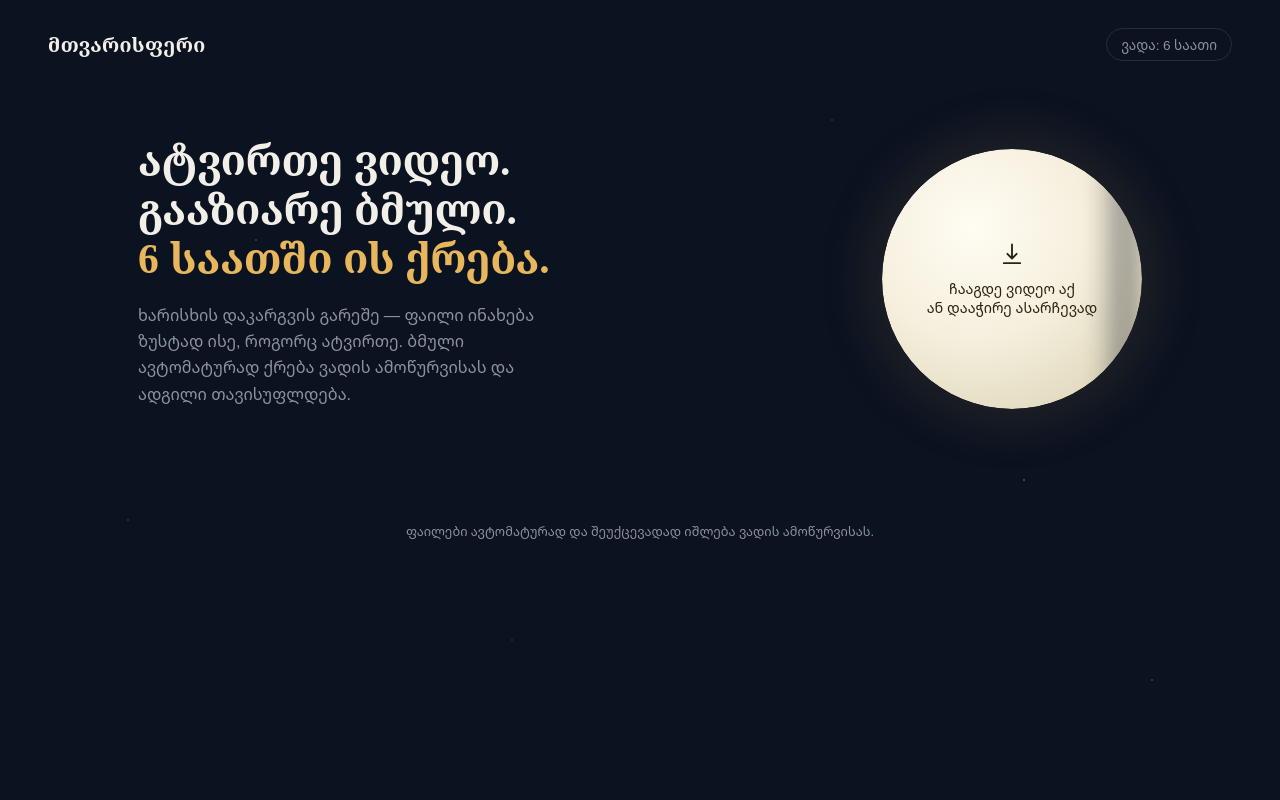
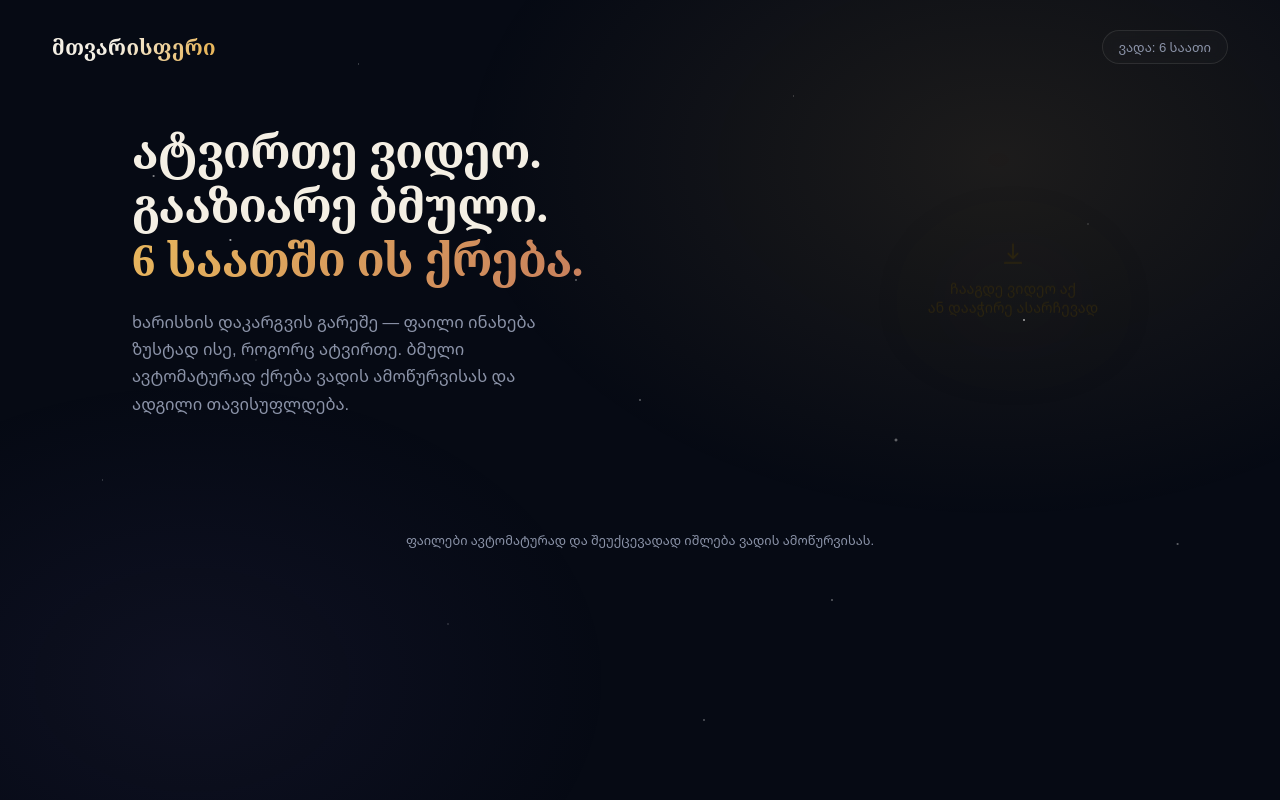
Before and after one commit to giorgikavelashvili99-png/2313, a Flask app: page / in a window 1280 px wide. Run offline with Flask 3, Linux system fonts and the light colour scheme.

Commit message:
Update style.css

```diff
--- a/static/style.css
+++ b/static/style.css
@@ -1,14 +1,16 @@
 :root {
-  --bg: #0B1220;
-  --bg-panel: #101B30;
-  --text: #F2EFE9;
-  --text-dim: #8B93A0;
+  --bg: #060a14;
+  --bg-panel: rgba(16, 24, 43, 0.55);
+  --bg-panel-solid: #101728;
+  --text: #F4EFE4;
+  --text-dim: #8B93A8;
   --accent: #E8B75D;
-  --accent-soft: rgba(232, 183, 93, 0.18);
-  --line: rgba(242, 239, 233, 0.12);
-  --moon-light: #F5EFDD;
-  --moon-shadow: #0B1220;
-  --radius: 14px;
+  --accent-2: #C87F5C;
+  --accent-glow: rgba(232, 183, 93, 0.25);
+  --line: rgba(244, 239, 228, 0.10);
+  --moon-light: #F6EEDC;
+  --moon-shadow: #050810;
+  --radius: 16px;
   --serif: 'Noto Serif Georgian', serif;
   --sans: 'Noto Sans Georgian', sans-serif;
 }
@@ -25,43 +27,76 @@
   overflow-x: hidden;
 }
 
+/* ---------------- Backdrop: layered glow + stars ---------------- */
 .stars {
   position: fixed;
   inset: 0;
   z-index: 0;
-  background-image:
-    radial-gradient(1px 1px at 20% 30%, rgba(255,255,255,.5), transparent),
-    radial-gradient(1px 1px at 65% 15%, rgba(255,255,255,.35), transparent),
-    radial-gradient(1.5px 1.5px at 80% 60%, rgba(255,255,255,.4), transparent),
-    radial-gradient(1px 1px at 40% 80%, rgba(255,255,255,.3), transparent),
-    radial-gradient(1px 1px at 10% 65%, rgba(255,255,255,.4), transparent),
-    radial-gradient(1.5px 1.5px at 90% 85%, rgba(255,255,255,.3), transparent);
+  pointer-events: none;
+  background:
+    radial-gradient(ellipse 900px 600px at 78% 20%, rgba(232, 183, 93, 0.10), transparent 60%),
+    radial-gradient(ellipse 700px 500px at 15% 85%, rgba(120, 100, 200, 0.08), transparent 60%),
+    radial-gradient(1.5px 1.5px at 12% 22%, rgba(255,255,255,.7), transparent),
+    radial-gradient(1px 1px at 28% 8%, rgba(255,255,255,.4), transparent),
+    radial-gradient(1.5px 1.5px at 45% 35%, rgba(255,255,255,.5), transparent),
+    radial-gradient(1px 1px at 62% 12%, rgba(255,255,255,.35), transparent),
+    radial-gradient(2px 2px at 70% 55%, rgba(255,255,255,.55), transparent),
+    radial-gradient(1px 1px at 85% 28%, rgba(255,255,255,.4), transparent),
+    radial-gradient(1.5px 1.5px at 92% 68%, rgba(255,255,255,.5), transparent),
+    radial-gradient(1px 1px at 8% 60%, rgba(255,255,255,.35), transparent),
+    radial-gradient(1px 1px at 35% 78%, rgba(255,255,255,.4), transparent),
+    radial-gradient(1.5px 1.5px at 55% 90%, rgba(255,255,255,.45), transparent),
+    radial-gradient(1px 1px at 20% 45%, rgba(255,255,255,.3), transparent);
   background-size: 100% 100%;
-  pointer-events: none;
 }
 
+.stars::after {
+  content: '';
+  position: absolute;
+  inset: 0;
+  background:
+    radial-gradient(1.5px 1.5px at 18% 30%, #fff, transparent),
+    radial-gradient(1px 1px at 50% 50%, #fff, transparent),
+    radial-gradient(1.5px 1.5px at 80% 40%, #fff, transparent),
+    radial-gradient(1px 1px at 65% 75%, #fff, transparent);
+  background-size: 100% 100%;
+  animation: twinkle 4.5s ease-in-out infinite;
+}
+
+@keyframes twinkle {
+  0%, 100% { opacity: .25; }
+  50% { opacity: .9; }
+}
+
+/* ---------------- Layout ---------------- */
 .topbar {
   position: relative;
   z-index: 1;
   display: flex;
   justify-content: space-between;
   align-items: center;
-  padding: 28px 48px;
+  padding: 30px calc(52px + env(safe-area-inset-right, 0px)) 30px calc(52px + env(safe-area-inset-left, 0px));
 }
 
 .brand {
   font-family: var(--serif);
   font-weight: 600;
-  font-size: 1.25rem;
+  font-size: 1.3rem;
   letter-spacing: 0.02em;
+  background: linear-gradient(120deg, var(--text) 40%, var(--accent) 90%);
+  -webkit-background-clip: text;
+  background-clip: text;
+  -webkit-text-fill-color: transparent;
 }
 
 .tagline {
   color: var(--text-dim);
-  font-size: 0.85rem;
+  font-size: 0.82rem;
   border: 1px solid var(--line);
-  padding: 6px 14px;
+  padding: 7px 16px;
   border-radius: 100px;
+  background: rgba(255,255,255,0.02);
+  backdrop-filter: blur(6px);
 }
 
 .hero {
@@ -71,99 +106,116 @@
   align-items: center;
   justify-content: space-between;
   gap: 48px;
-  max-width: 1100px;
+  max-width: 1120px;
   margin: 0 auto;
-  padding: 40px 48px 20px;
+  padding: 30px 52px 20px;
   flex-wrap: wrap;
 }
 
 .hero.centered {
   flex-direction: column;
   text-align: center;
-  padding-top: 60px;
+  padding-top: 64px;
 }
 
-.hero-copy {
-  flex: 1 1 420px;
-  min-width: 280px;
-}
-
-.hero-copy.centered {
-  max-width: 480px;
-}
+.hero-copy { flex: 1 1 420px; min-width: 280px; }
+.hero-copy.centered { max-width: 500px; }
 
 h1 {
   font-family: var(--serif);
   font-weight: 600;
-  font-size: 2.6rem;
-  line-height: 1.18;
-  margin: 0 0 20px;
+  font-size: clamp(1.9rem, 4.2vw + 1rem, 2.9rem);
+  line-height: 1.16;
+  margin: 0 0 22px;
+  letter-spacing: -0.01em;
 }
 
-.filename-title {
-  font-size: 1.6rem;
-  word-break: break-word;
+.filename-title { font-size: clamp(1.3rem, 3vw + 0.8rem, 1.8rem); word-break: break-word; }
+
+.accent {
+  background: linear-gradient(120deg, var(--accent) 0%, var(--accent-2) 100%);
+  -webkit-background-clip: text;
+  background-clip: text;
+  -webkit-text-fill-color: transparent;
 }
-
-.accent { color: var(--accent); }
 
 .sub {
   color: var(--text-dim);
-  font-size: 1.02rem;
-  line-height: 1.6;
+  font-size: 1.04rem;
+  line-height: 1.65;
   max-width: 440px;
 }
 
-/* --- Moon: the signature element --- */
+/* ---------------- Moon: real crescent via two overlapping discs ---------------- */
 .moon-wrap {
   flex: 0 0 auto;
   display: flex;
   justify-content: center;
   margin: 20px 0;
+  perspective: 800px;
 }
 
 .moon {
   position: relative;
-  width: 260px;
-  height: 260px;
+  width: clamp(160px, 34vw, 270px);
+  height: clamp(160px, 34vw, 270px);
+  border-radius: 50%;
+  cursor: pointer;
+  filter: drop-shadow(0 0 55px var(--accent-glow));
+  animation: float 7s ease-in-out infinite;
+}
+
+@keyframes float {
+  0%, 100% { transform: translateY(0); }
+  50% { transform: translateY(-10px); }
+}
+
+.moon:hover { filter: drop-shadow(0 0 75px rgba(232, 183, 93, 0.4)); }
+
+.moon-mask {
+  position: absolute;
+  inset: 0;
   border-radius: 50%;
   overflow: hidden;
-  cursor: pointer;
-  box-shadow: 0 0 60px 10px rgba(232, 183, 93, 0.12), inset 0 0 40px rgba(0,0,0,0.3);
-  transition: box-shadow 0.4s ease;
+  box-shadow: inset 0 0 40px rgba(0,0,0,0.45), inset 10px -10px 30px rgba(0,0,0,0.25);
 }
 
-.moon:hover { box-shadow: 0 0 70px 14px rgba(232, 183, 93, 0.2), inset 0 0 40px rgba(0,0,0,0.3); }
+.moon-dark,
+.moon-light {
+  position: absolute;
+  inset: 0;
+  border-radius: 50%;
+}
 
-.moon.dragover { box-shadow: 0 0 90px 18px rgba(232, 183, 93, 0.35), inset 0 0 40px rgba(0,0,0,0.3); }
+.moon-dark {
+  background:
+    radial-gradient(circle at 30% 25%, #1c2540 0%, #0a0e1c 55%, #050810 100%);
+}
 
-.moon-disc {
+.moon-light {
+  background:
+    radial-gradient(circle at 32% 26%, #FFFDF6 0%, var(--moon-light) 40%, #DCCFA8 78%, #C9BB8E 100%);
+  transition: transform 0.8s cubic-bezier(.4,0,.2,1);
+}
+
+/* crater texture, layered on both faces */
+.moon-light::before, .moon-dark::before {
+  content: '';
   position: absolute;
   inset: 0;
   border-radius: 50%;
   background:
-    radial-gradient(circle at 35% 30%, #FFFCF3 0%, var(--moon-light) 45%, #D8CFAF 100%);
-}
-
-.moon-disc.dark {
-  background: radial-gradient(circle at 35% 30%, #1a2540 0%, #0B1220 60%);
-}
-
-.moon-shadow {
-  position: absolute;
-  top: -10%;
-  height: 120%;
-  width: 0%;
-  right: 0;
-  background: var(--moon-shadow);
-  box-shadow: -18px 0 30px 6px rgba(11, 18, 32, 0.9);
-  border-radius: 45% 0 0 45% / 50% 0 0 50%;
-  transition: width 0.6s linear;
+    radial-gradient(circle at 25% 60%, rgba(0,0,0,0.10) 0%, transparent 9%),
+    radial-gradient(circle at 60% 70%, rgba(0,0,0,0.08) 0%, transparent 7%),
+    radial-gradient(circle at 70% 30%, rgba(0,0,0,0.09) 0%, transparent 10%),
+    radial-gradient(circle at 40% 20%, rgba(0,0,0,0.06) 0%, transparent 6%),
+    radial-gradient(circle at 80% 55%, rgba(0,0,0,0.07) 0%, transparent 8%);
 }
 
 .moon-label {
   position: absolute;
   inset: 0;
+  z-index: 2;
   display: flex;
   flex-direction: column;
   align-items: center;
@@ -175,13 +227,15 @@
   font-weight: 500;
   padding: 20px;
   pointer-events: none;
+  mix-blend-mode: multiply;
 }
 
-.moon-label.static { color: var(--text); }
+.moon-label.static { color: var(--text); mix-blend-mode: normal; }
+.new-moon .moon-label { color: var(--text-dim); mix-blend-mode: normal; }
 
-.new-moon .moon-label { color: var(--text-dim); }
+.moon.dragover .moon-mask { box-shadow: inset 0 0 40px rgba(0,0,0,0.45), 0 0 0 3px var(--accent); }
 
-/* --- Panels --- */
+/* ---------------- Panels ---------------- */
 .panel {
   position: relative;
   z-index: 1;
@@ -282,16 +338,65 @@
   text-align: center;
   color: var(--text-dim);
   font-size: 0.8rem;
-  padding: 60px 24px 30px;
+  padding: 64px 24px 34px;
+}
+
+/* ---------------- Responsive ---------------- */
+
+@media (max-width: 960px) {
+  .hero { gap: 32px; }
+  .panel-inner { padding: 26px 28px; }
 }
 
 @media (max-width: 720px) {
-  .topbar { padding: 20px 24px; }
-  .hero { padding: 20px 24px; }
-  h1 { font-size: 2rem; }
-  .moon { width: 210px; height: 210px; }
+  .topbar { padding: 20px calc(22px + env(safe-area-inset-right, 0px)) 20px calc(22px + env(safe-area-inset-left, 0px)); }
+  .hero { padding: 18px 22px 12px; gap: 24px; }
+  .hero-copy { min-width: 0; }
+  .sub { max-width: 100%; }
+  .panel { padding: 0 18px; }
+  .panel-inner { padding: 22px 22px; }
+  .link-row, .email-row {
+    flex-direction: column;
+    align-items: stretch;
+  }
+  .link-row button, .email-row button { width: 100%; }
+  .foot { padding: 40px 20px 28px; }
+}
+
+@media (max-width: 420px) {
+  .brand { font-size: 1.12rem; }
+  .tagline { font-size: 0.74rem; padding: 6px 12px; }
+  h1 { margin-bottom: 16px; }
+  .sub { font-size: 0.96rem; }
+  .moon-label { font-size: 0.82rem; padding: 14px; }
+}
+
+@media (min-width: 1400px) {
+  .hero { max-width: 1280px; gap: 64px; }
+  .panel { max-width: 700px; }
+}
+
+/* Landscape phones: keep the moon from crowding out the form */
+@media (max-height: 480px) and (orientation: landscape) {
+  .moon { width: 130px; height: 130px; }
+  .hero { padding-top: 16px; }
+}
+
+/* Avoid stuck :hover states on touch devices */
+@media (hover: none) {
+  button:hover, .download-btn:hover, .moon:hover {
+    transform: none;
+    box-shadow: 0 6px 20px rgba(232, 183, 93, 0.18);
+    filter: drop-shadow(0 0 55px var(--accent-glow));
+  }
+}
+
+/* Safe-area padding for notched phones */
+.foot {
+  padding-bottom: max(34px, env(safe-area-inset-bottom));
 }
 
 @media (prefers-reduced-motion: reduce) {
-  .moon-shadow, button, .download-btn { transition: none; }
+  .moon-light, button, .download-btn, .moon { transition: none; animation: none; }
+  .stars::after { animation: none; }
 }
```
Also changed, not shown: other parts of static/style.css (+33 -31 lines).
